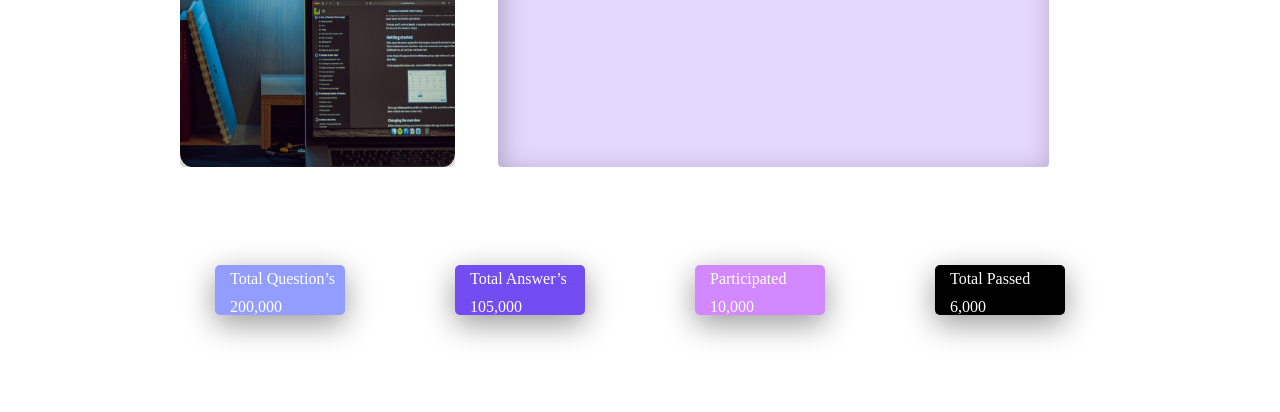
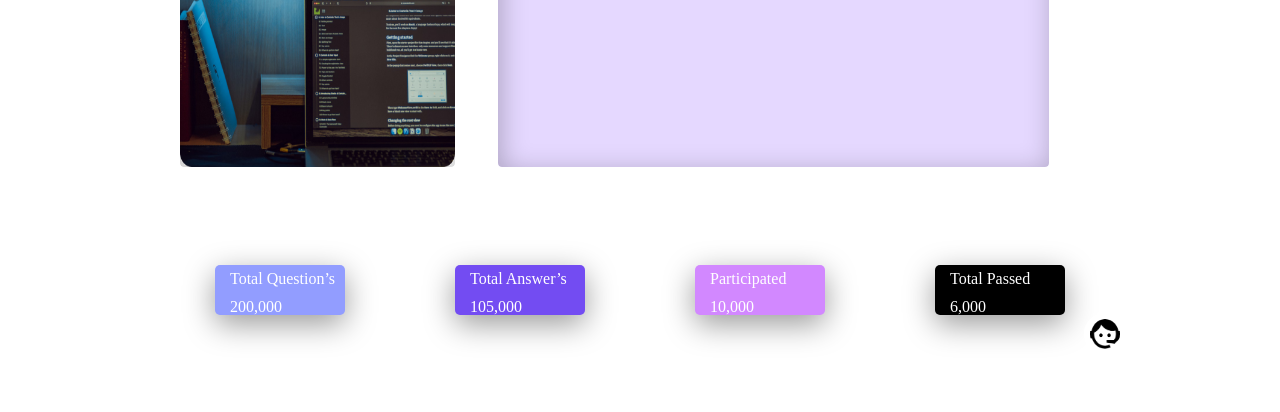
Before and after one commit to BASHISTHANAYAK/Micro-Project-2, a plain HTML site: page index.html in a window 1280 px wide. Shown: the part 325-737 px from the top of the page. Drawn offline with Linux system fonts and the light colour scheme.

Commit message:
Micro project 2 completed 3

```diff
--- a/index.html
+++ b/index.html
@@ -224,8 +224,8 @@ footer div:nth-child(4) img{
   width:30px;
   position: fixed;
   background-color: #fff;
-  right: 10%;
-  bottom: 0;
+  right: 12%;
+  bottom: 15%;
   border-radius: 100%;
   padding: 6px;
 }
```
